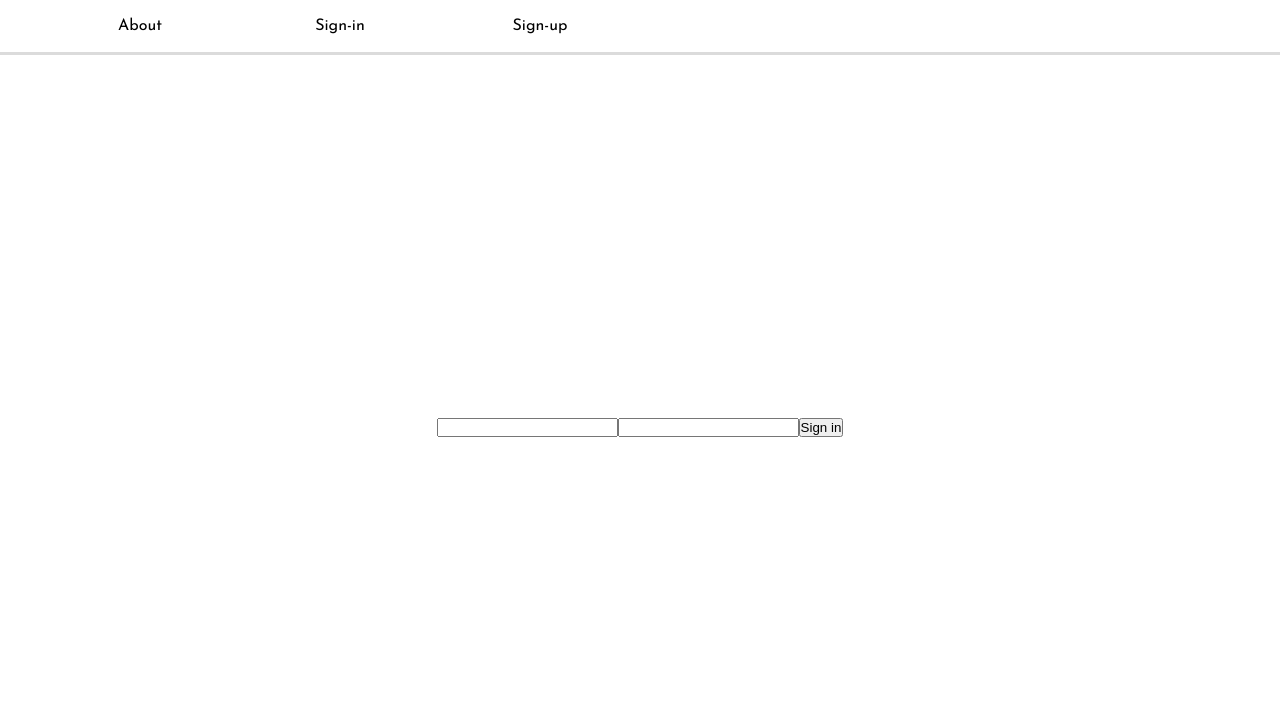
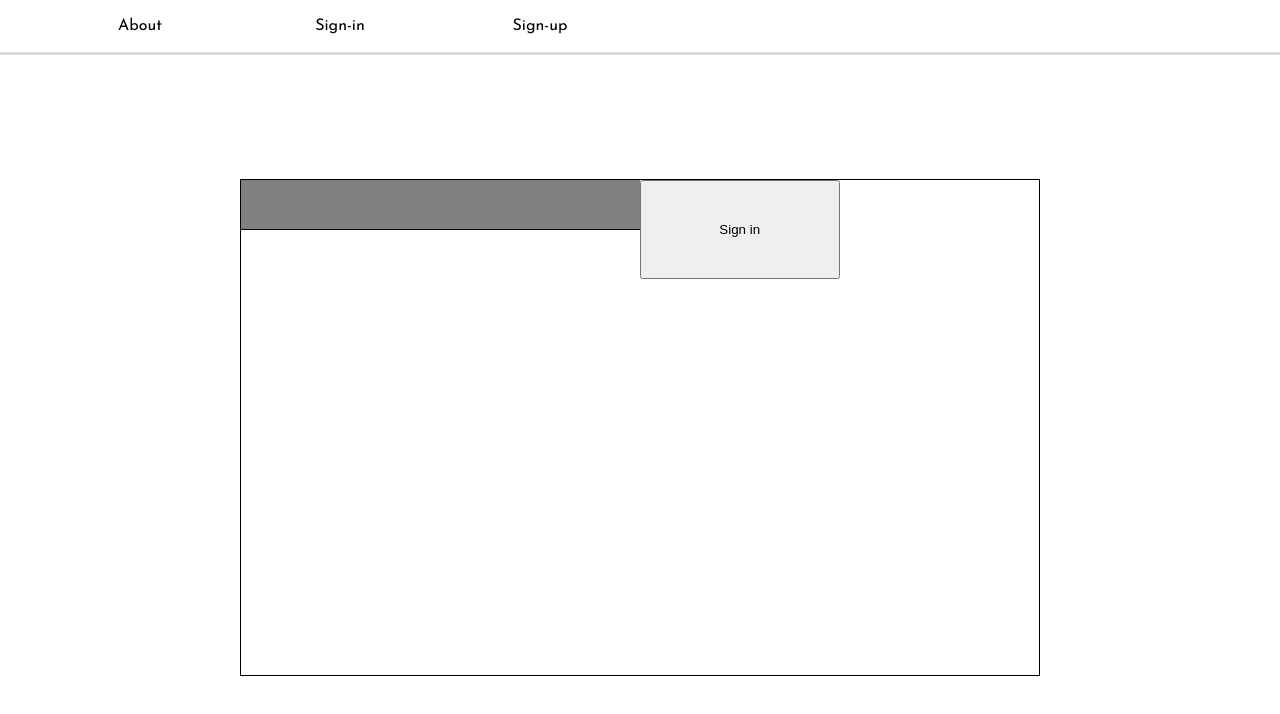
Before and after one commit to LabiciIvan/DoGo-application, a React (Vite) app: page /authentication/sign-in in a window 1280 px wide. Shown: the top 714 px of the page. Built offline with nearby package versions, Linux system fonts and the light colour scheme.

Commit message:
DG-3: Sign in Page Development #3 Custom styles added.
- added a small changes which is comming in the css file.

- stlyes the basics of where everything should fit in the sign in page.

- this page will require further development.

```diff
--- a/src/views/guest/signin/signin.css
+++ b/src/views/guest/signin/signin.css
@@ -1,7 +1,35 @@
 .sign-in {
 	display: grid;
-	justify-content: center;
-	align-items: center;
 	height: calc(100vh - 55px); /* This is the calculation of the height */
 	width: inherit;
+	grid-template-columns: repeat(8, 1fr);
+	grid-template-rows: repeat(6, 1fr);
 }
+
+.sign-in_form {
+	display: grid;
+	grid-area: 2/3/6/7;
+	border: 1px solid black;
+	grid-template-columns: repeat(4, 1fr);
+	grid-template-rows: repeat(5, 1fr);
+}
+
+.sign-in_input {
+	border: none;
+	border-bottom: 1px solid black;
+	outline: none;
+	height: 50px;
+}
+
+.sign-in_input:nth-child(1) {
+	background-color: gray;
+}
+
+.sign-in_input:nth-child(2) {
+	background-color: grey;
+}
+
+.sign-in_input:focus {
+	border: 1px solid black;
+	border-radius: 10px;
+}
```
